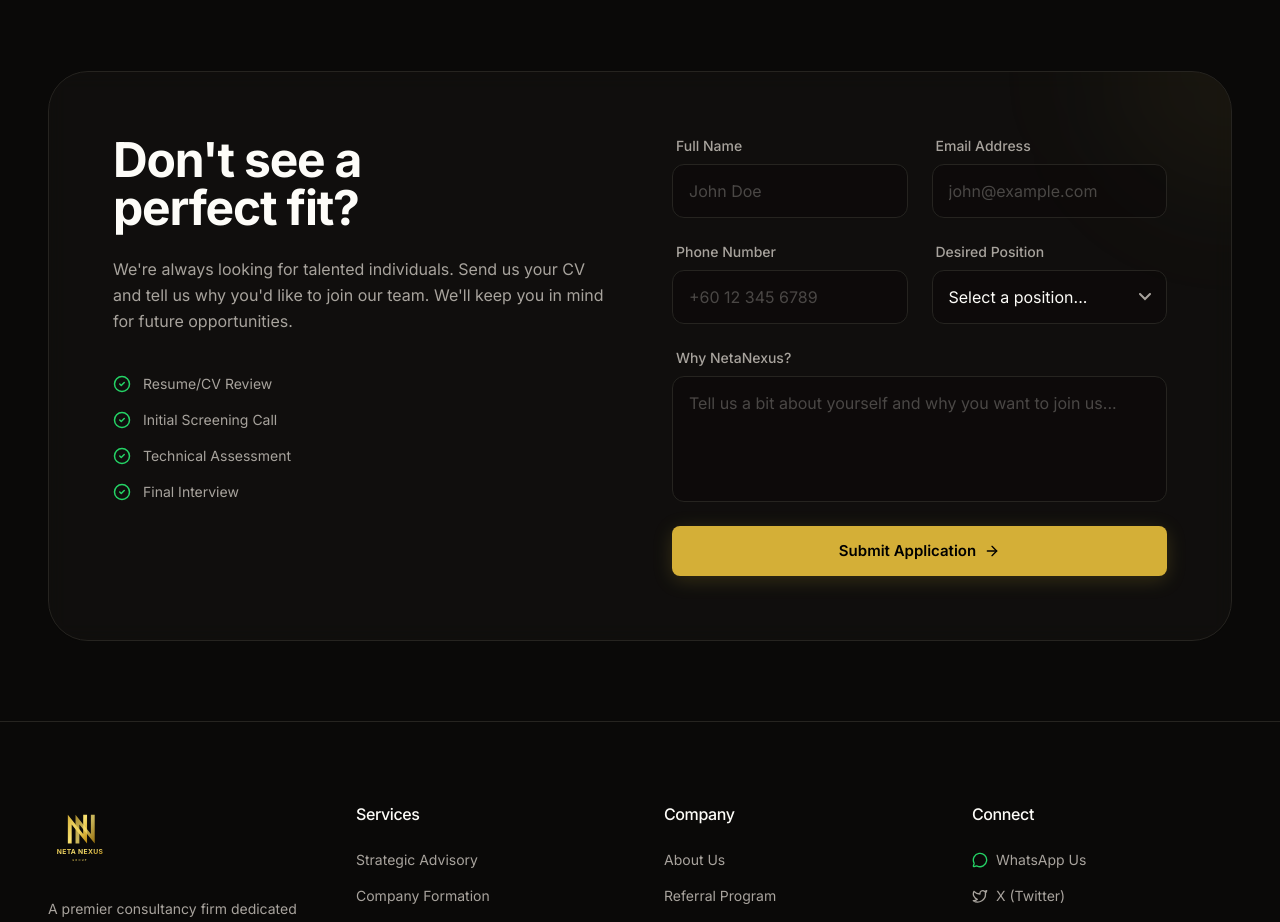
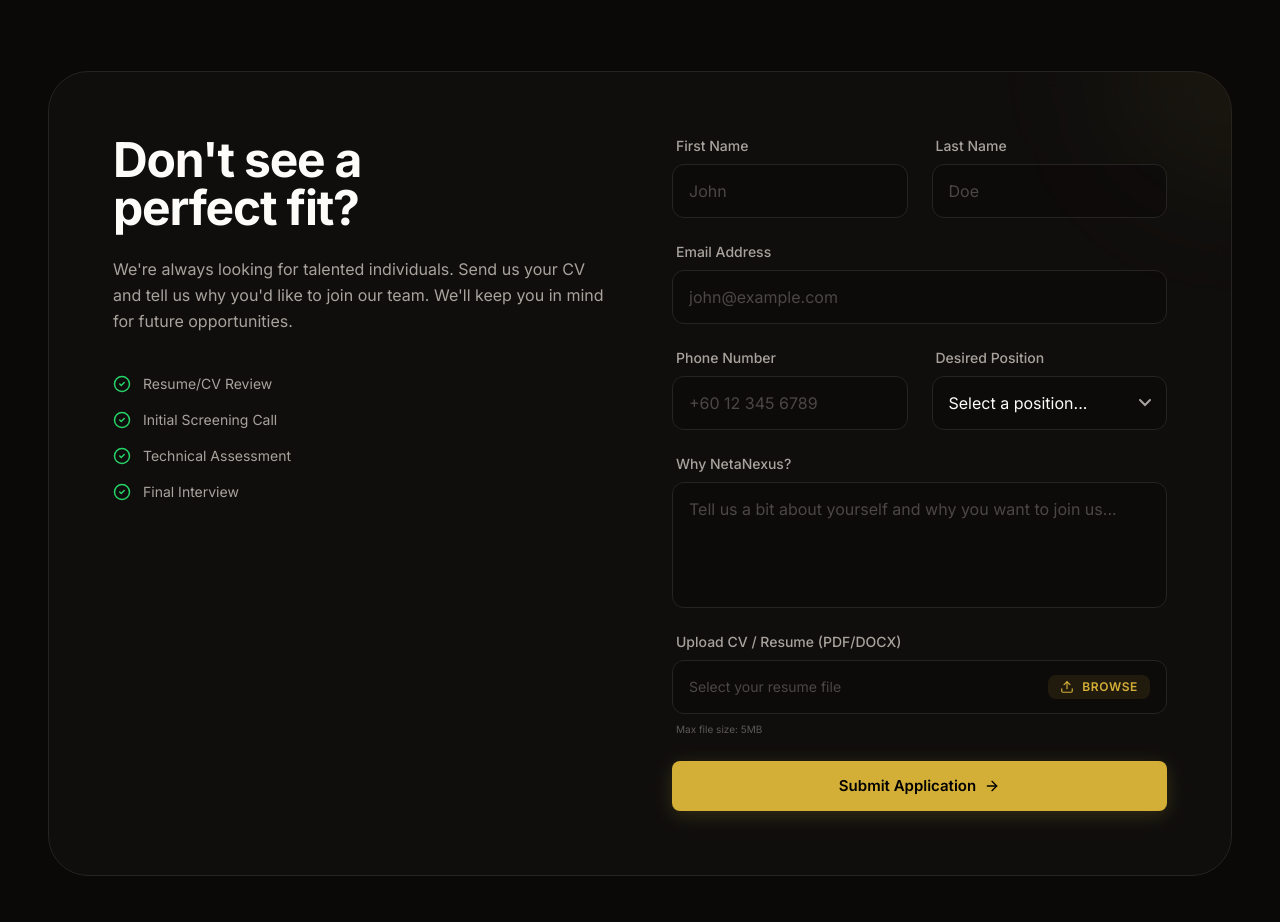
Before and after one commit to connect134/NETA-NEXUS, a React (Vite) app: page /careers in a window 1280 px wide. Shown: the part 2180-3102 px from the top of the page. Built offline with nearby package versions, Linux system fonts and the light colour scheme.

Commit message:
Pdf attachments provided

```diff
--- a/src/pages/CareersPage.tsx
+++ b/src/pages/CareersPage.tsx
@@ -1,6 +1,6 @@
 import React, { useState } from 'react';
 import { motion } from 'motion/react';
-import { Briefcase, MapPin, Clock, ArrowRight, CheckCircle2, Heart, Award, Zap } from 'lucide-react';
+import { Briefcase, MapPin, Clock, ArrowRight, CheckCircle2, Heart, Award, Zap, Upload } from 'lucide-react';
 
 const openPositions = [
   {
@@ -54,11 +54,13 @@
 
 export default function CareersPage() {
   const [formData, setFormData] = useState({
-    name: '',
+    firstName: '',
+    lastName: '',
     email: '',
     phone: '',
     position: '',
     message: '',
+    cvName: '',
   });
   const [isSubmitting, setIsSubmitting] = useState(false);
   const [isSuccess, setIsSuccess] = useState(false);
@@ -69,19 +71,25 @@
 
     const form = e.currentTarget as HTMLFormElement;
     const data = new FormData(form);
-    const scriptURL = "https://script.google.com/macros/s/AKfycbx4SVceqFdKG0HyDMLpddXxIbAL2qHBr97BySguQq6JikNwMBlg4YrCqYobY7BluDAzcQ/exec";
+
+    // FormSubmit AJAX endpoint
+    const endpoint = "https://formsubmit.co/ajax/connect@netanexus.com";
 
     try {
-      await fetch(scriptURL, {
+      const response = await fetch(endpoint, {
         method: 'POST',
-        body: data,
-        mode: 'no-cors'
+        body: data
       });
+
+      if (response.ok) {
         setIsSuccess(true);
-      setFormData({ name: '', email: '', phone: '', position: '', message: '' });
+        setFormData({ firstName: '', lastName: '', email: '', phone: '', position: '', message: '', cvName: '' });
+      } else {
+        throw new Error("Form submission failed");
+      }
     } catch (error) {
       console.error("Submission failed:", error);
-      alert("There was a connection error. Please try again or contact us directly.");
+      alert("There was an error sending your application. Please try again or contact us directly at connect@netanexus.com");
     } finally {
       setIsSubmitting(false);
     }
@@ -231,20 +239,40 @@
 
             {!isSuccess ? (
               <form onSubmit={handleSubmit} className="space-y-6">
+                {/* FormSubmit Configuration */}
+                <input type="hidden" name="_subject" value={`New Career Application: ${formData.firstName} ${formData.lastName}`} />
+                <input type="hidden" name="_template" value="table" />
+                <input type="hidden" name="_captcha" value="false" />
+
                 <div className="grid grid-cols-1 md:grid-cols-2 gap-6">
                   <div className="flex flex-col gap-2">
-                    <label htmlFor="name" className="text-sm text-muted font-medium ml-1">Full Name</label>
+                    <label htmlFor="firstName" className="text-sm text-muted font-medium ml-1">First Name</label>
                     <input
                       type="text"
-                      id="name"
-                      name="name"
+                      id="firstName"
+                      name="firstName"
                       required
-                      value={formData.name}
-                      onChange={(e) => setFormData({...formData, name: e.target.value})}
+                      value={formData.firstName}
+                      onChange={(e) => setFormData({...formData, firstName: e.target.value})}
                       className="bg-background/50 border border-border rounded-xl px-4 py-3.5 text-foreground focus:outline-none focus:border-accent focus:ring-1 focus:ring-accent/20 transition-all placeholder:text-muted/40"
-                      placeholder="John Doe"
+                      placeholder="John"
                     />
                   </div>
+                  <div className="flex flex-col gap-2">
+                    <label htmlFor="lastName" className="text-sm text-muted font-medium ml-1">Last Name</label>
+                    <input
+                      type="text"
+                      id="lastName"
+                      name="lastName"
+                      required
+                      value={formData.lastName}
+                      onChange={(e) => setFormData({...formData, lastName: e.target.value})}
+                      className="bg-background/50 border border-border rounded-xl px-4 py-3.5 text-foreground focus:outline-none focus:border-accent focus:ring-1 focus:ring-accent/20 transition-all placeholder:text-muted/40"
+                      placeholder="Doe"
+                    />
+                  </div>
+                </div>
+
                 <div className="flex flex-col gap-2">
                   <label htmlFor="email" className="text-sm text-muted font-medium ml-1">Email Address</label>
                   <input
@@ -257,7 +285,6 @@
                     className="bg-background/50 border border-border rounded-xl px-4 py-3.5 text-foreground focus:outline-none focus:border-accent focus:ring-1 focus:ring-accent/20 transition-all placeholder:text-muted/40"
                     placeholder="john@example.com"
                   />
-                  </div>
                 </div>
 
                 <div className="grid grid-cols-1 md:grid-cols-2 gap-6">
@@ -312,6 +339,38 @@
                   />
                 </div>
 
+                <div className="flex flex-col gap-2">
+                  <label htmlFor="cv" className="text-sm text-muted font-medium ml-1">Upload CV / Resume (PDF/DOCX)</label>
+                  <div className="relative">
+                    <input
+                      type="file"
+                      id="cv"
+                      name="cv"
+                      accept=".pdf,.doc,.docx"
+                      className="hidden"
+                      onChange={(e) => {
+                        const file = e.target.files?.[0];
+                        if (file) {
+                          setFormData({...formData, cvName: file.name});
+                        }
+                      }}
+                    />
+                    <label
+                      htmlFor="cv"
+                      className="flex items-center justify-between bg-background/50 border border-border rounded-xl px-4 py-3.5 text-foreground cursor-pointer hover:border-accent hover:ring-1 hover:ring-accent/20 transition-all group/file"
+                    >
+                      <span className={`text-sm truncate mr-4 ${formData.cvName ? "text-foreground" : "text-muted/40 font-light"}`}>
+                        {formData.cvName || "Select your resume file"}
+                      </span>
+                      <div className="flex items-center gap-2 py-1 px-3 bg-accent/10 rounded-lg text-accent text-xs font-semibold uppercase tracking-wider group-hover/file:bg-accent/20 transition-colors">
+                        <Upload size={14} />
+                        Browse
+                      </div>
+                    </label>
+                  </div>
+                  <p className="text-[10px] text-muted/50 ml-1">Max file size: 5MB</p>
+                </div>
+
                 <button
                   type="submit"
                   disabled={isSubmitting}
```
Lines whose indentation alone changed are shown as unchanged.
